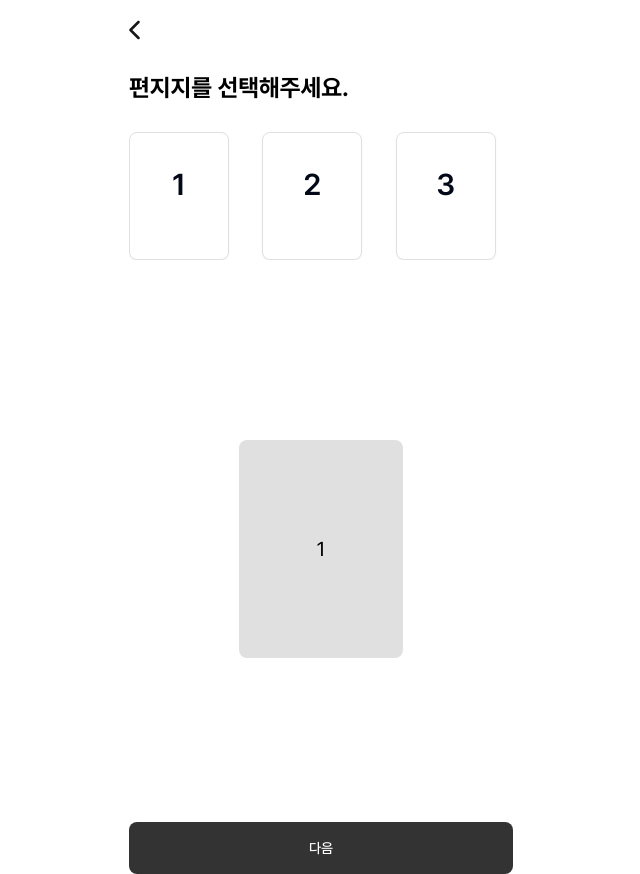
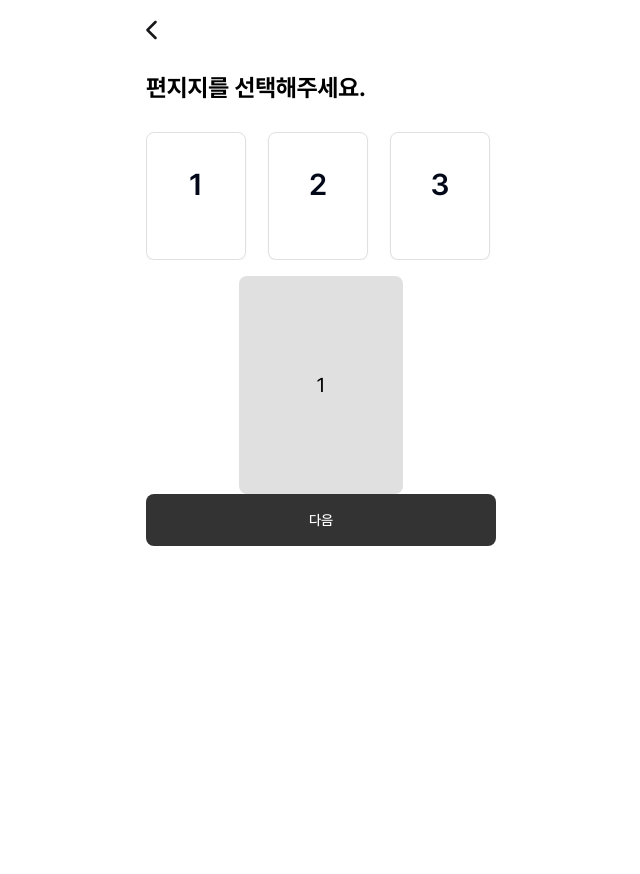
Before and after one commit to ChudamChudam/ChudamChudam-FE, a Next.js app: page /letter/select in a window 1280 px wide. Shown: the whole page, without its empty margins (319-959 px from the left). After the commit the page ends 800 px from the top, so only its background shows below. Built offline with nearby package versions, Linux system fonts and the light colour scheme.

Commit message:
layout: 기존 css를 수정하고 global.css에 패딩만 추가했습니다.

```diff
--- a/src/app/globals.css
+++ b/src/app/globals.css
@@ -8,7 +8,7 @@
     --layout-min-h: 100dvh;
   }
   .layout {
-    @apply mx-auto min-h-[var(--layout-min-h)] w-full max-w-[var(--layout-max-w)];
+    @apply mx-auto min-h-[var(--layout-min-h)] w-full max-w-[var(--layout-max-w)] p-[20px] pt-0;
   }
 }
 
--- a/src/app/layout.tsx
+++ b/src/app/layout.tsx
@@ -16,9 +16,7 @@ export const RootLayout = ({
   return (
     <html lang='ko'>
       <body className={`${pretendard.variable}`}>
-        <div className='layout font-pretendard flex flex-col items-center w-full h-dvh p-[20px] pt-0'>
-          {children}
-        </div>
+        <div className='layout font-pretendard'>{children}</div>
       </body>
     </html>
   );
```
